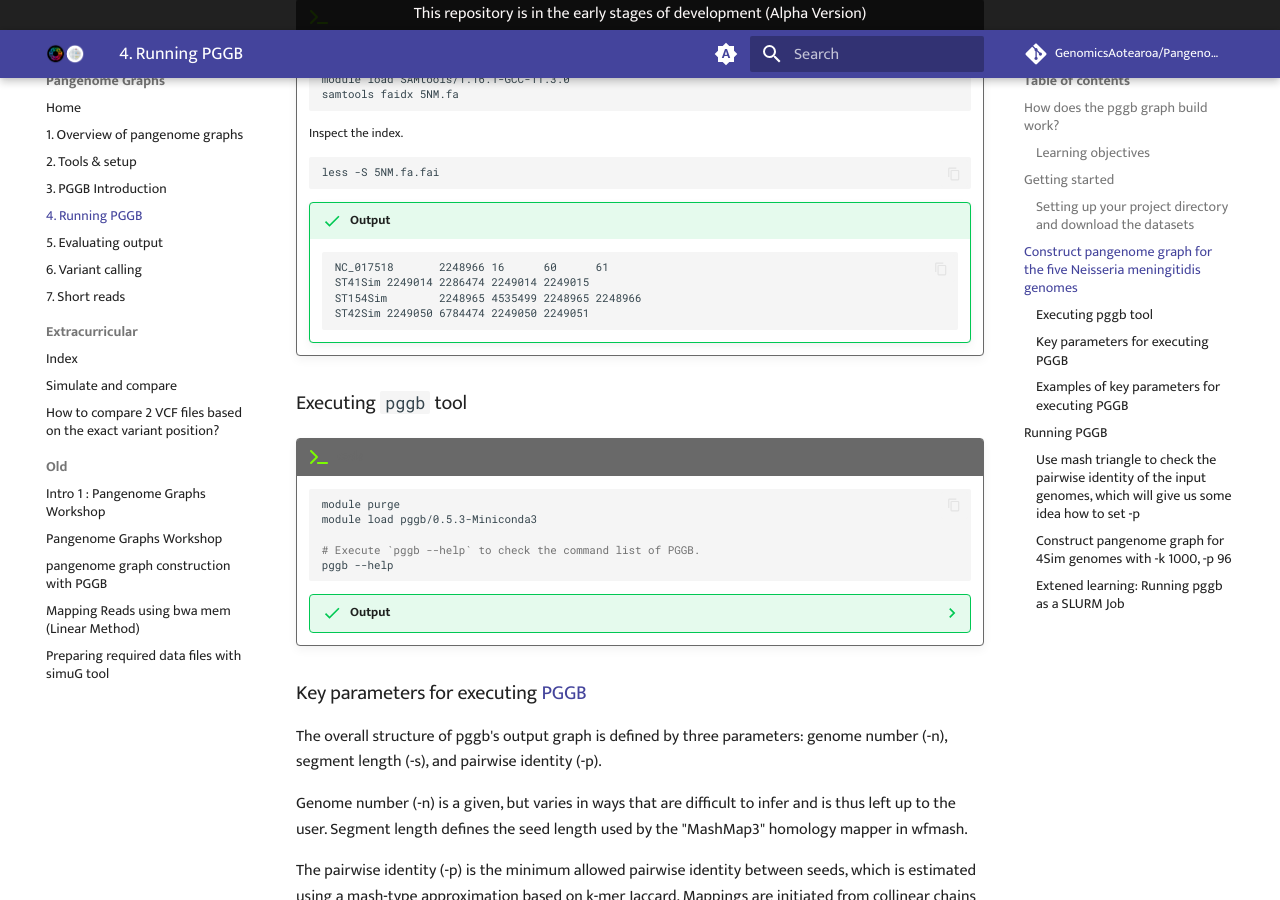
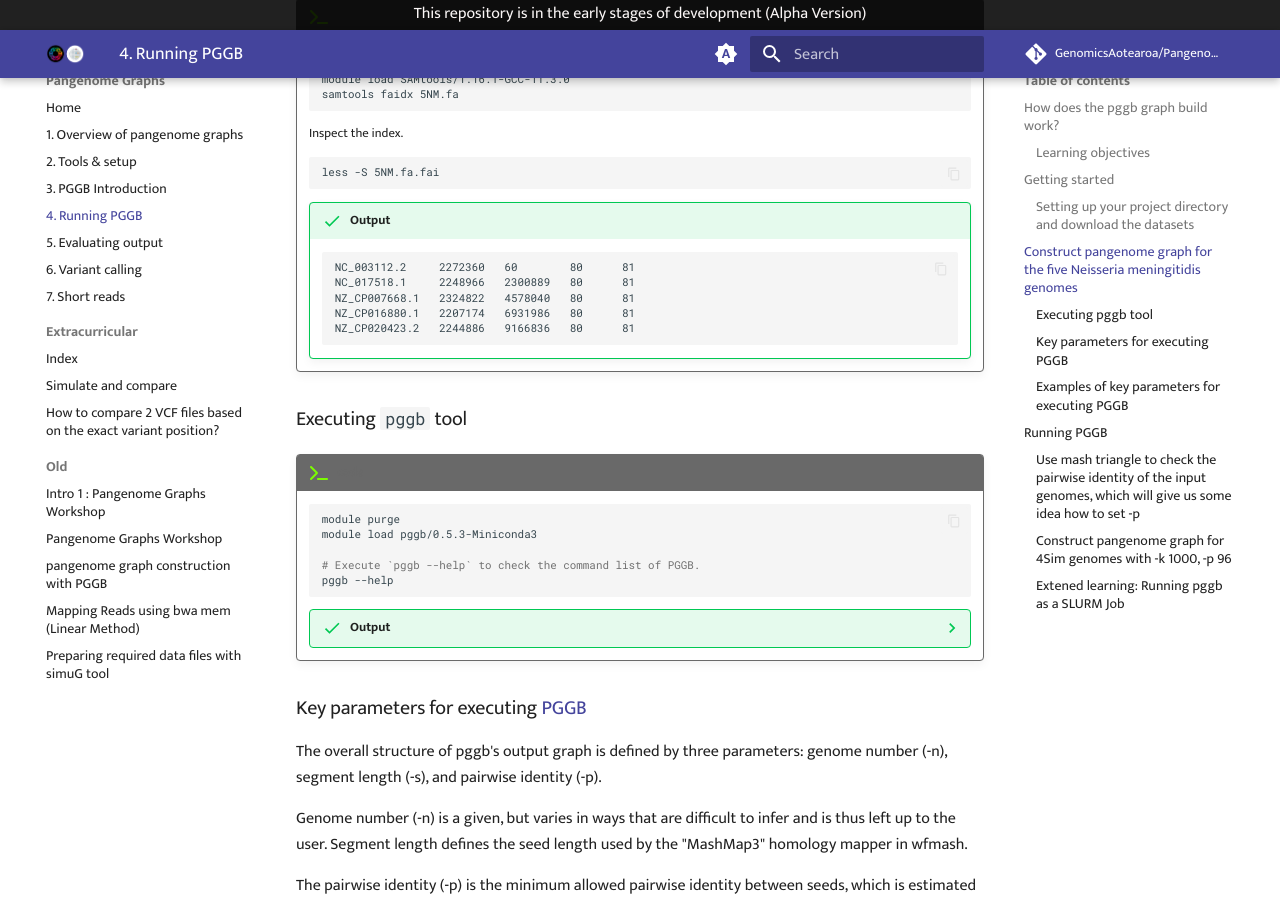
Before and after one commit to GenomicsAotearoa/Pangenome-Graphs-Workshop, an MkDocs documentation site: the page built from docs/4_Running_pggb.md, in a window 1280 px wide and 900 px high, scrolled down 1606 px. Built offline with MkDocs 1.6.1 and Material for MkDocs 9.7.7, drawn with Linux system fonts in a browser that asks for light colours; comment, search, counter and statistics services are not loaded.

Commit message:
Update fai output for 5NM.fa data.

````diff
--- a/docs/4_Running_pggb.md
+++ b/docs/4_Running_pggb.md
@@ -72,10 +72,11 @@ Create an index for the sequence using SAMtools and check.
     !!! success "Output"
 
         ```
-        NC_017518       2248966 16      60      61
-        ST41Sim 2249014 2286474 2249014 2249015
-        ST154Sim        2248965 4535499 2248965 2248966
-        ST42Sim 2249050 6784474 2249050 2249051
+        NC_003112.2     2272360   60        80      81
+        NC_017518.1     2248966   2300889   80      81
+        NZ_CP007668.1   2324822   4578040   80      81
+        NZ_CP016880.1   2207174   6931986   80      81
+        NZ_CP020423.2   2244886   9166836   80      81
         ```
 
 ### Executing `pggb` tool
````
